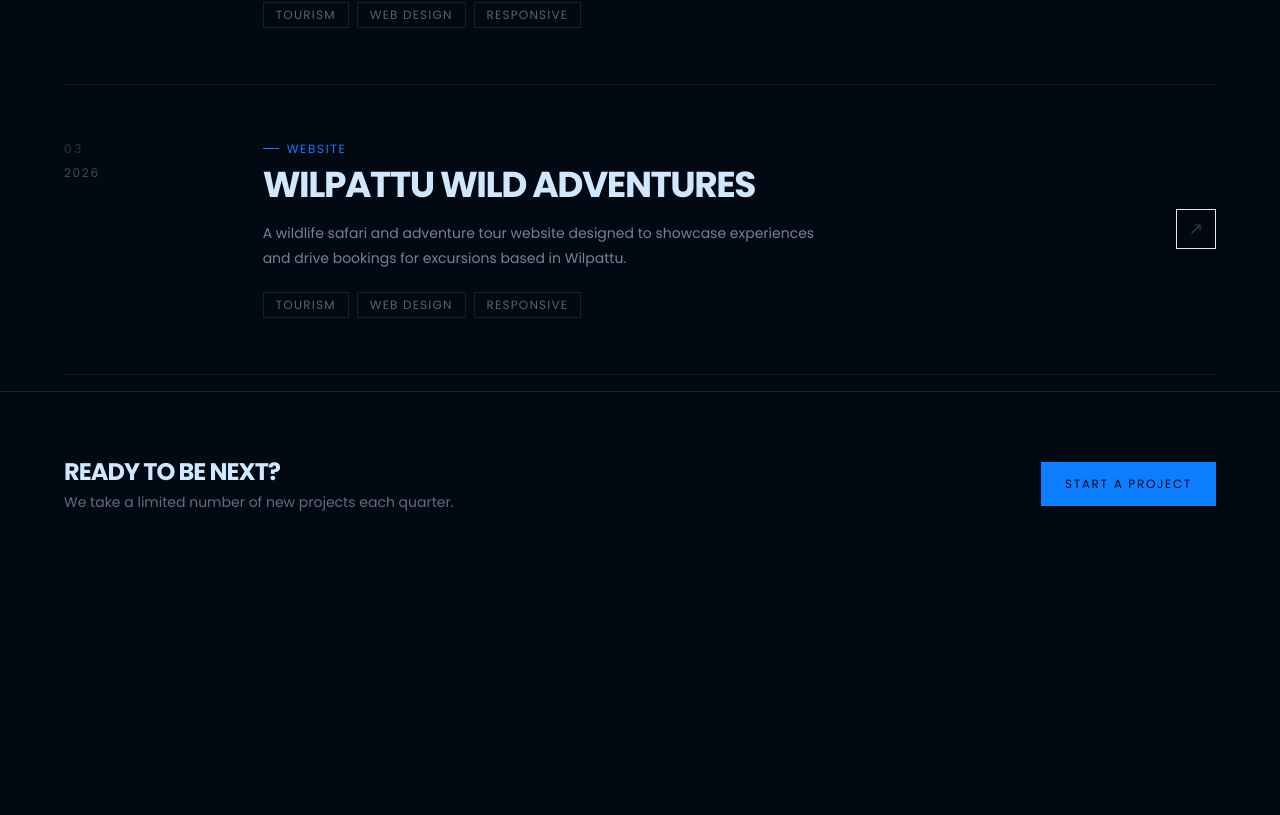
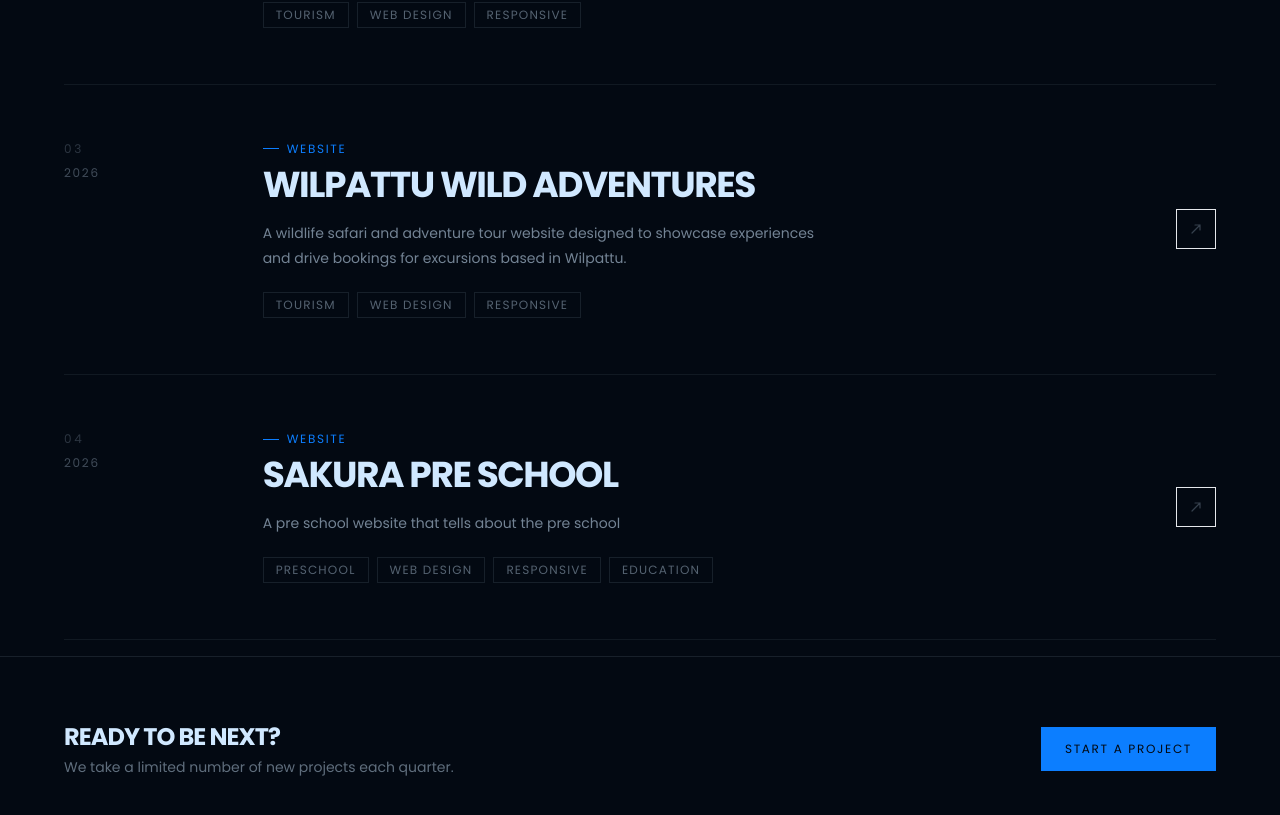
Before and after one commit to fortechzpvt/FORTECHZ-website, a Next.js app: page /work in a window 1280 px wide. Shown: the part 1043-1858 px from the top of the page. Before the commit the page ends 1619 px from the top, so only its background shows below. Built offline with nearby package versions, Linux system fonts and the light colour scheme.

Commit message:
Add new project entry for Sakura Pre School website

```diff
--- a/app/work/page.tsx
+++ b/app/work/page.tsx
@@ -23,6 +23,7 @@ const projects = [
     year: "2026",
     desc: "Custom point of sale system built for everyday retail operations, covering inventory tracking, billing, and sales records in one streamlined interface.",
     tags: ["POS", "Inventory", "Billing", "Retail"],
+    link: "https://shopnalini.com/"
   },
   {
     index: "02",
@@ -31,6 +32,7 @@ const projects = [
     year: "2026",
     desc: "A tourism website showcasing travel packages and destinations, built to give visitors a fast, clear way to explore offerings and get in touch.",
     tags: ["Tourism", "Web Design", "Responsive"],
+    link: "https://www.noblepathsrilanka.com/"
   },
   {
     index: "03",
@@ -39,6 +41,16 @@ const projects = [
     year: "2026",
     desc: "A wildlife safari and adventure tour website designed to showcase experiences and drive bookings for excursions based in Wilpattu.",
     tags: ["Tourism", "Web Design", "Responsive"],
+    link: "https://willpattuwildadventures.com/"
+  },
+  {
+    index: "04",
+    client: "Sakura pre School ",
+    type: "Website",
+    year: "2026",
+    desc: "A pre school website that tells about the pre school",
+    tags: ["PreSchool", "Web Design", "Responsive", "Education"],
+    link: "https://sakura-pre-school.vercel.app/#top"
   },
 ];
 
```
